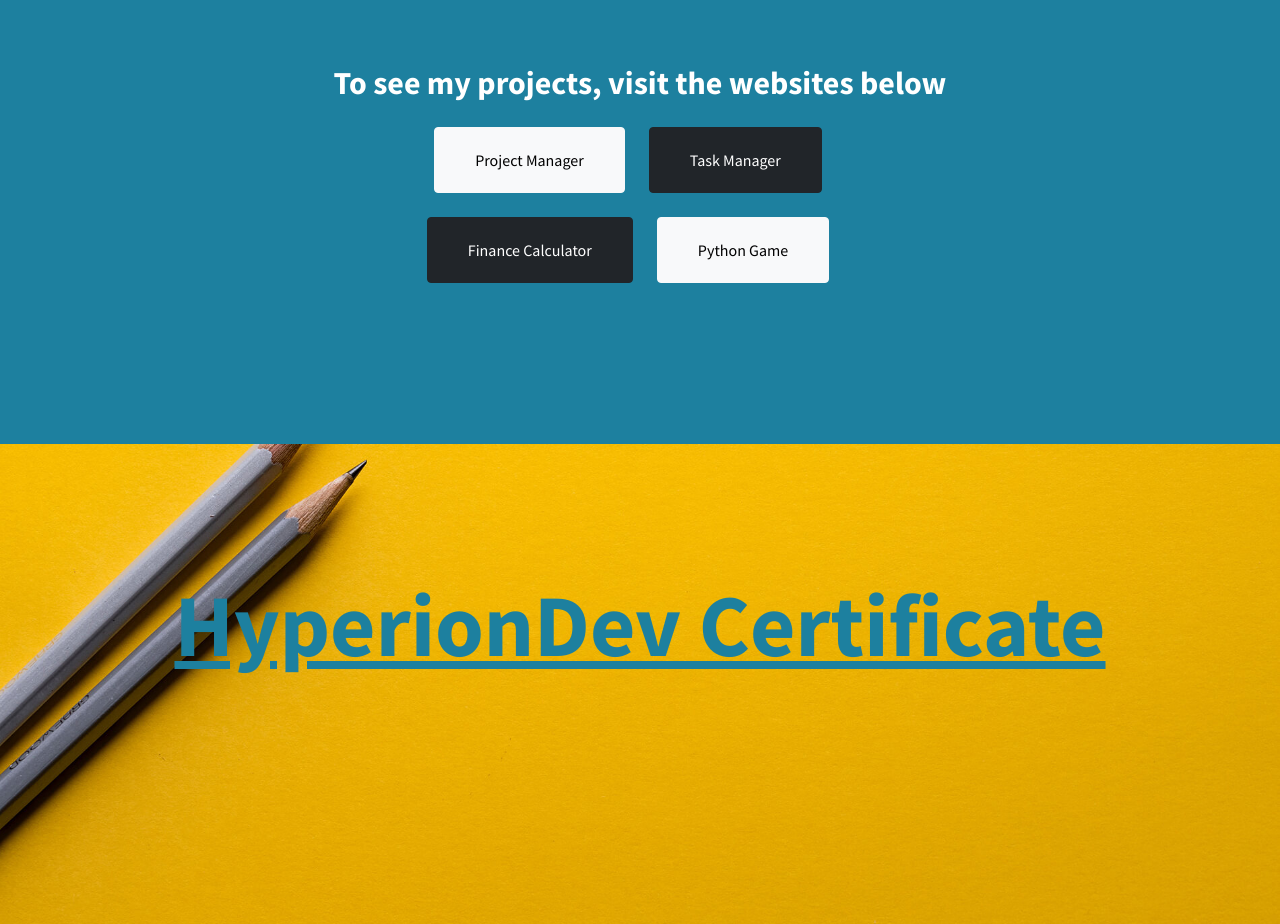
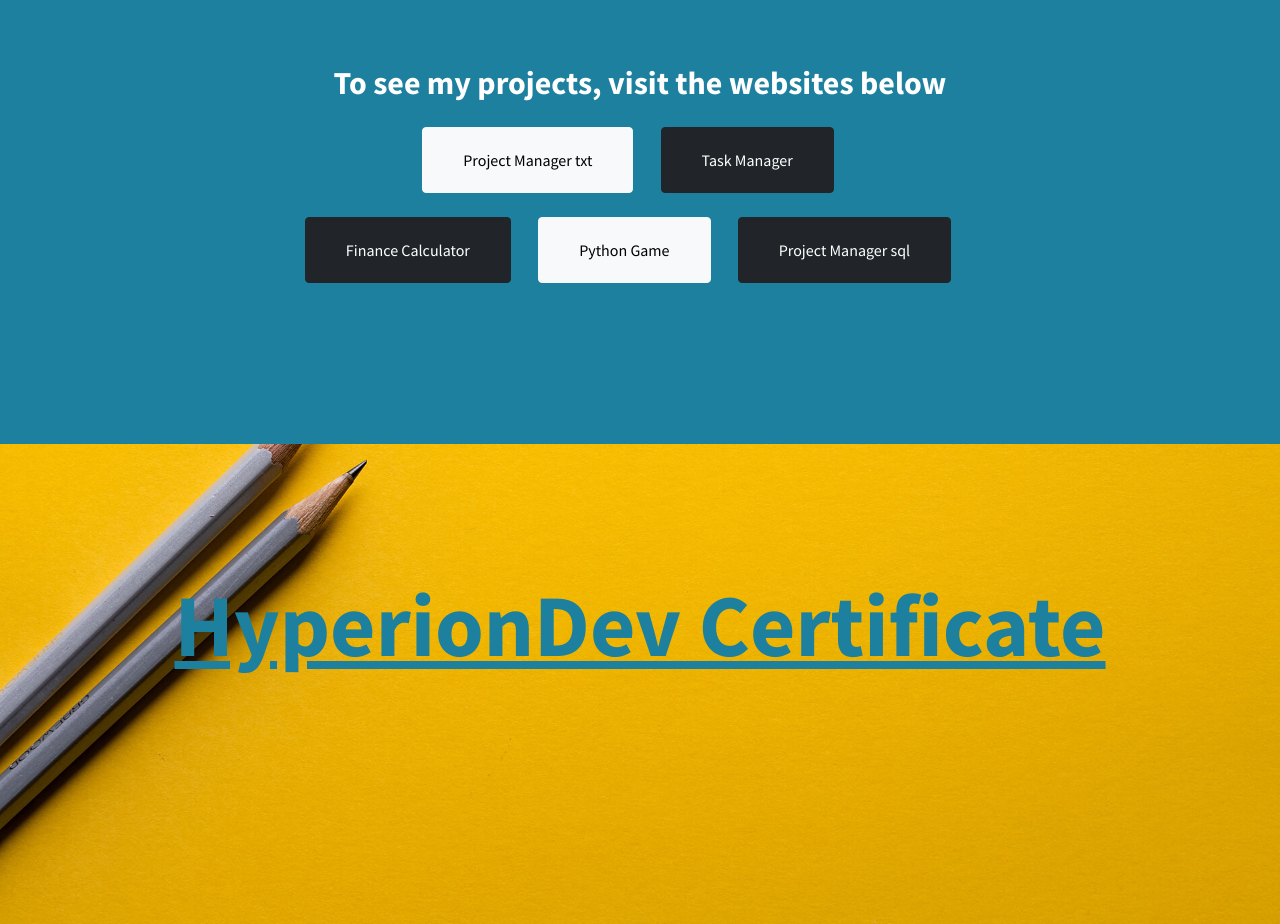
Before and after one commit to chimpMan/Sam_Kariuki_Resume, a plain HTML site: page index.html in a window 1280 px wide. Shown: the part 9760-10684 px from the top of the page. Drawn offline with nearby package versions, Linux system fonts and the light colour scheme.

Commit message:
updated website with certificate and additional sql project

```diff
--- a/index.html
+++ b/index.html
@@ -346,16 +346,21 @@
     </section>
 
     <!-- projects section-->
-    <section id="projects" class="content-section bg-primary text-white" style="height: 500px;">
+    <section class="content-section bg-primary text-white" style="height: 500px;">
         <div class="container text-center" style="height: 400px;">
-            <h2 class="mb-4">To see my projects, visit the websites below</h2><a class="btn btn-light btn-xl me-4"
-                role="button" href="https://github.com/chimpMan/Poised-Capstone-7/" target="_blank">Project
-                Manager</a><a class="btn btn-dark btn-xl me-4" role="button"
-                href="https://github.com/chimpMan/Capstone-Four/" target="_blank">Task Manager</a>
-            <h2 class="mb-4"></h2><a class="btn btn-dark btn-xl me-4" role="button"
-                href="https://github.com/chimpMan/Capstone-One/" target="_blank">Finance Calculator</a><a
-                class="btn btn-light btn-xl me-4" role="button" href="https://github.com/chimpMan/Capstone-Two/"
+            <h2 class="mb-4">To see my projects, visit the websites below</h2>
+            <a class="btn btn-light btn-xl me-4" role="button" href="https://github.com/chimpMan/Poised-Capstone-7/"
+                target="_blank">Project Manager txt</a>
+            <a class="btn btn-dark btn-xl me-4" role="button" href="https://github.com/chimpMan/Capstone-Four/"
+                target="_blank">Task Manager</a>
+            <h2 class="mb-4"></h2>
+            <a class="btn btn-dark btn-xl me-4" role="button" href="https://github.com/chimpMan/Capstone-One/"
+                target="_blank">Finance Calculator</a>
+            <a class="btn btn-light btn-xl me-4" role="button" href="https://github.com/chimpMan/Capstone-Two/"
                 target="_blank">Python Game</a>
+            <a class="btn btn-dark btn-xl me-4" role="button" href="https://github.com/chimpMan/POISED_SQL"
+                target="_blank">Project Manager sql</a>
+            <h2 class="mb-4"></h2>
         </div>
     </section>
 
```
